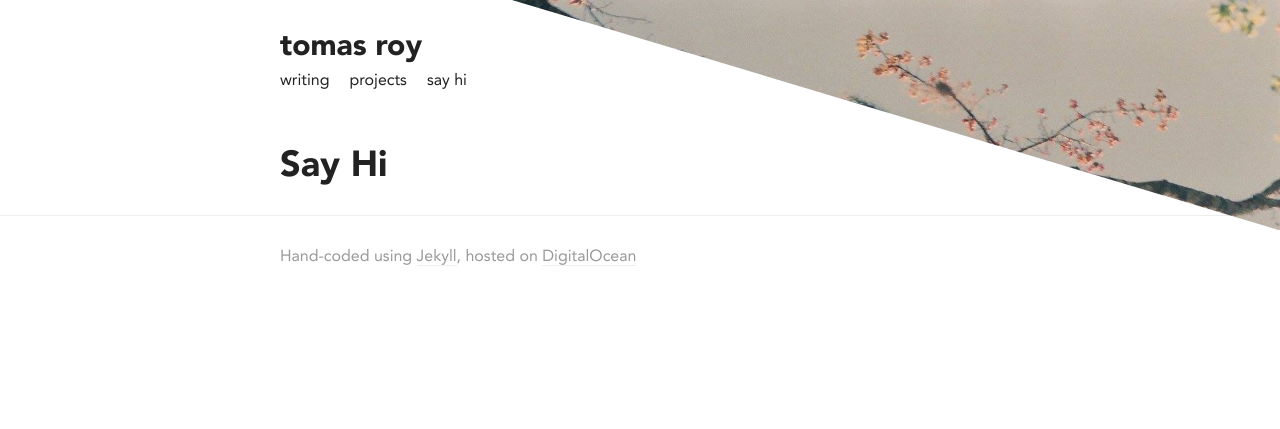
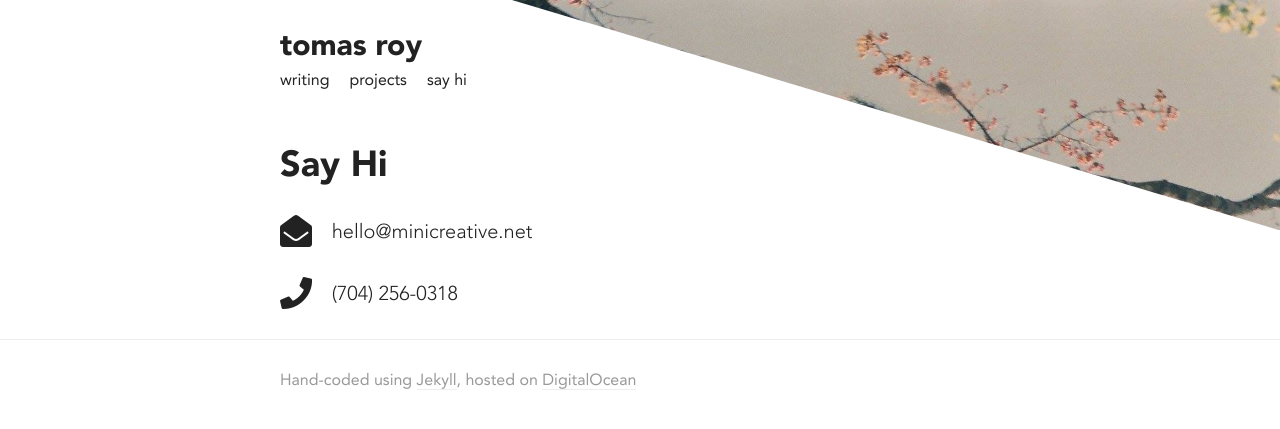
Before and after one commit to minicreative/tomasroy.com, a Jekyll site: the page built from contact.md, in a window 1280 px wide. Shown: the top 429 px of the page. Built offline with Jekyll 4.4.1, drawn with Linux system fonts in a browser that asks for light colours; nearby versions of some CDN libraries.

Commit message:
font-awesome included, contact page set up

```diff
--- a/_config.yml
+++ b/_config.yml
@@ -21,6 +21,8 @@ corner_images:
 - "/uploads/40.jpg"
 - "/uploads/30.jpg"
 - "/uploads/41.jpg"
+phone: (704) 256-0318
+email: hello@minicreative.net
 footer_text: Hand-coded using [Jekyll](https://jekyllrb.com/), hosted on [DigitalOcean](https://www.digitalocean.com/)
 sass:
   style: compressed
--- a/_includes/head.html
+++ b/_includes/head.html
@@ -10,6 +10,7 @@
 
 		<!-- CSS Includes -->
 		<link rel="stylesheet" href="/css/main.css">
+		<link href="https://use.fontawesome.com/releases/v5.0.8/css/all.css" rel="stylesheet">
 
 		<!-- JS Includes -->
 		<script type="text/javascript" src="/js/jquery.min.js"></script>
--- a/_layouts/contact.html
+++ b/_layouts/contact.html
@@ -3,6 +3,14 @@
 	<div class="content">
 		<div class="container">
 			<h1>{{ page.title }}</h1>
+			<a href="mailto:{{ site.email }}"><div class="contact-item">
+				<i class="fas fa-envelope-open"></i>
+				<span>{{ site.email }}</span>
+			</div></a>
+			<div class="contact-item">
+				<i class="fas fa-phone"></i>
+				<span>{{ site.phone }}</span>
+			</div>
 		</div>
 	</div>
 
--- a/css/main.scss
+++ b/css/main.scss
@@ -105,6 +105,12 @@ header {
 	.description {margin-top:10px;}
 }
 
+.contact-item {
+	@include row;
+	i {display:inline-block; font-size:32px; line-height:1; margin-right:15px; vertical-align:top;}
+	span {vertical-align:top; font-size:20px; font-weight:300; line-height:32px;}
+}
+
 footer {
 	@include row; padding:$pad 0px; border-top:1px solid $subtle;
 	color:$text_subtle;
```
